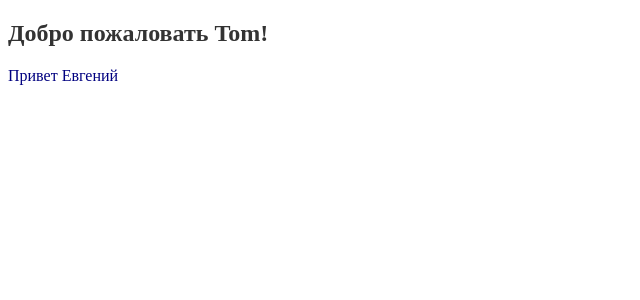
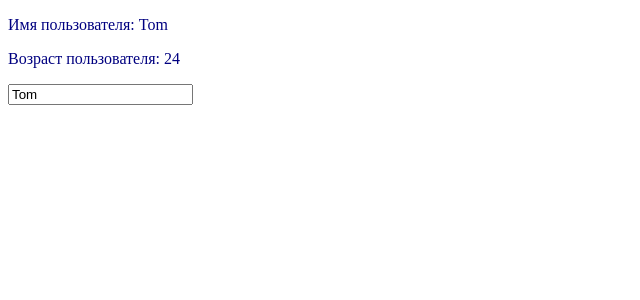
Before and after one commit to VSMinenko/metanit, an Angular app: page / in a window 1280 px wide. Shown: the top 300 px of the page, without its empty margins (0-640 px from the left). Built offline with nearby package versions, Linux system fonts and the light colour scheme.

Commit message:
Passing Data to a Child Component

```diff
--- a/src/app/app.component.html
+++ b/src/app/app.component.html
@@ -1,3 +1,2 @@
-<app-child
-  ><h2>Добро пожаловать {{ name }}!</h2></app-child
->
+<app-child [userName]="name" [userAge]="age"></app-child>
+<input type="text" [(ngModel)]="name" />
--- a/src/app/app.component.ts
+++ b/src/app/app.component.ts
@@ -7,5 +7,6 @@ import { Component } from '@angular/core';
 })
 export class AppComponent {
   title = 'metanit';
-  name = 'Tom';
+  name: string = 'Tom';
+  age: number = 24;
 }
--- a/src/app/components/child/child.component.html
+++ b/src/app/components/child/child.component.html
@@ -1,2 +1,2 @@
-<ng-content></ng-content>
-<p>Привет {{ name }}</p>
+<p>Имя пользователя: {{ userName }}</p>
+<p>Возраст пользователя: {{ userAge }}</p>
--- a/src/app/components/child/child.component.ts
+++ b/src/app/components/child/child.component.ts
@@ -1,13 +1,11 @@
-import { Component, OnInit } from '@angular/core';
+import { Component, Input } from '@angular/core';
 
 @Component({
   selector: 'app-child',
   templateUrl: './child.component.html',
   styleUrls: ['./child.component.css'],
 })
-export class ChildComponent implements OnInit {
-  name = 'Евгений';
-  constructor() {}
-
-  ngOnInit(): void {}
+export class ChildComponent {
+  @Input() userName: string = '';
+  @Input() userAge: number = 0;
 }
```
